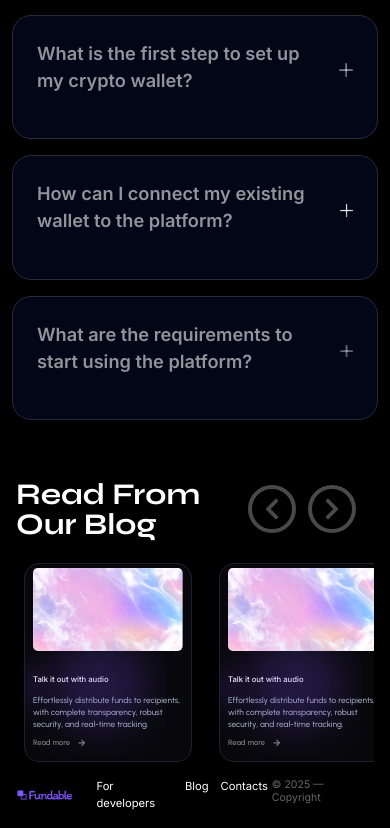
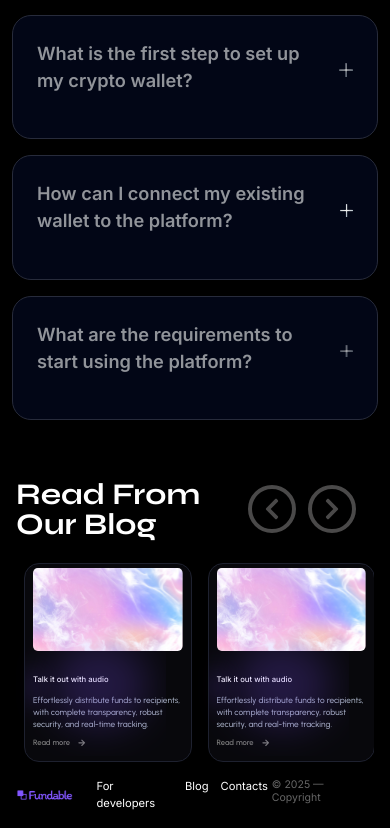
Before and after one commit to Fundable-Protocol/fundable-fe, a Next.js app: page / in a window 390 px wide. Shown: the part 3977-4805 px from the top of the page. Built offline with nearby package versions, Linux system fonts and the light colour scheme.

Commit message:
Fixed space between cards on mobile view

```diff
--- a/src/components/molecules/BlogCarousel.tsx
+++ b/src/components/molecules/BlogCarousel.tsx
@@ -58,7 +58,7 @@ const BlogCarousel = ({ setApi }: { setApi: (api: any) => void }) => {
     >
       <CarouselContent className=" w-full  " >
         {cardDetails.map((cardDetail, index) => (
-          <CarouselItem key={index} className="basis-1/2 lg:basis-1/3  w-[167.5px]   md:max-w-[335px] md:min-w-[290px] mx-2     ">
+          <CarouselItem key={index} className="basis-1/ lg:basis-1/3  w-[167.5px]   md:max-w-[335px] md:min-w-[290px] mx-2     ">
 
              <Card className="bg-red-800 w-[167.5px] md:min-w-[290px]  md:w-[335px] h-[199px] md:h-[398px] bg-[#14161F66] border border-[#1E212F] backdrop-blur-[40%] rounded-[15px] p-0 " >
              <CardContent className= "relative w-full h-full flex flex-col items-center justify-stretch gap-3 rounded-[15px] px-2 py-1  " >
```
